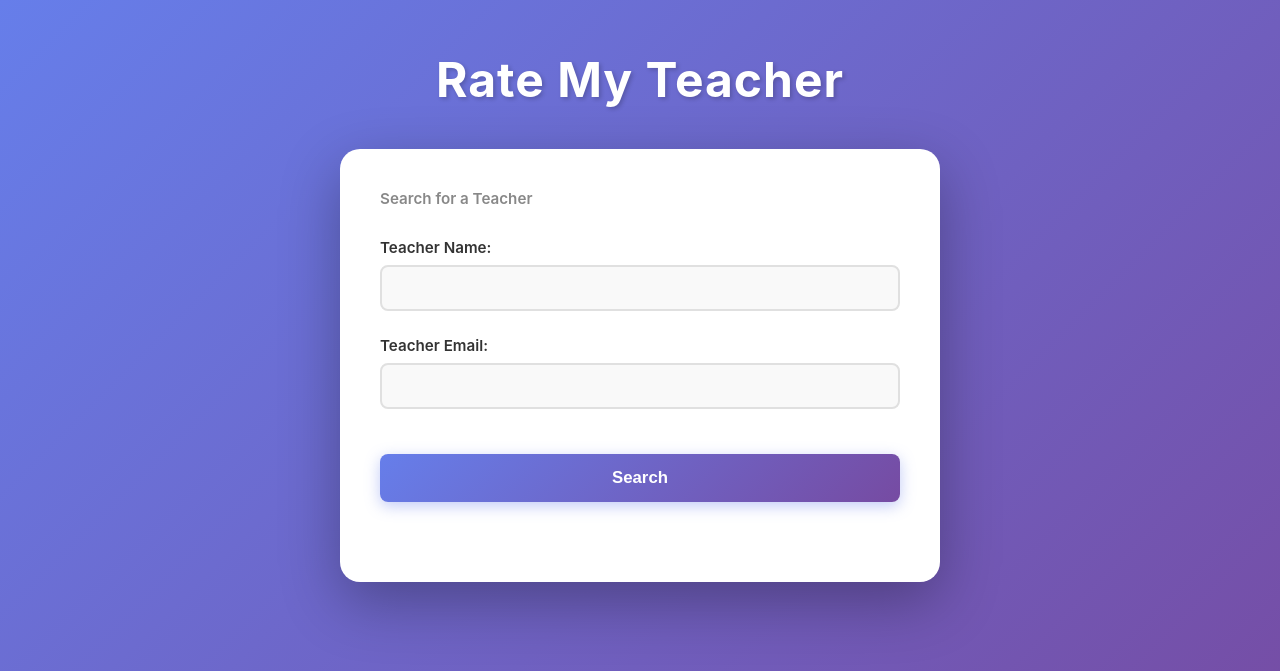
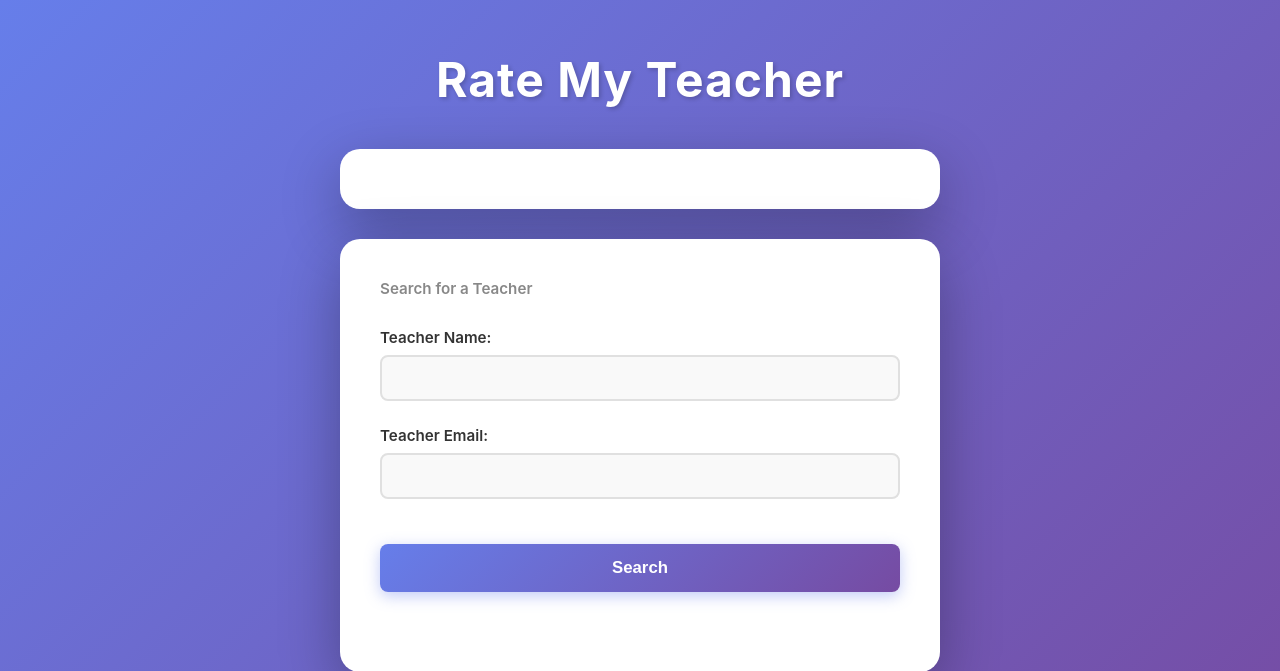
Before and after one commit to LegendSlayerX-YT/RateMyTeacher, a Flask app: page /teacher in a window 1280 px wide. Shown: the top 671 px of the page. Run offline with Flask 3, Linux system fonts and the light colour scheme.

Commit message:
school_page

```diff
--- a/backend/static/style.css
+++ b/backend/static/style.css
@@ -27,6 +27,19 @@ body {
     margin-bottom: 10px;
     font-weight: 700;
     letter-spacing: 1px;
+}
+
+/* School Info */
+#School\ Info {
+    background: white;
+    border-radius: 20px;
+    padding: 30px 40px;
+    max-width: 600px;
+    margin: 0 auto 30px;
+    box-shadow: 0 20px 60px rgba(0, 0, 0, 0.3);
+    color: #555;
+    font-size: 1.05em;
+    line-height: 1.6;
 }
 
 /* Main Container */
```
